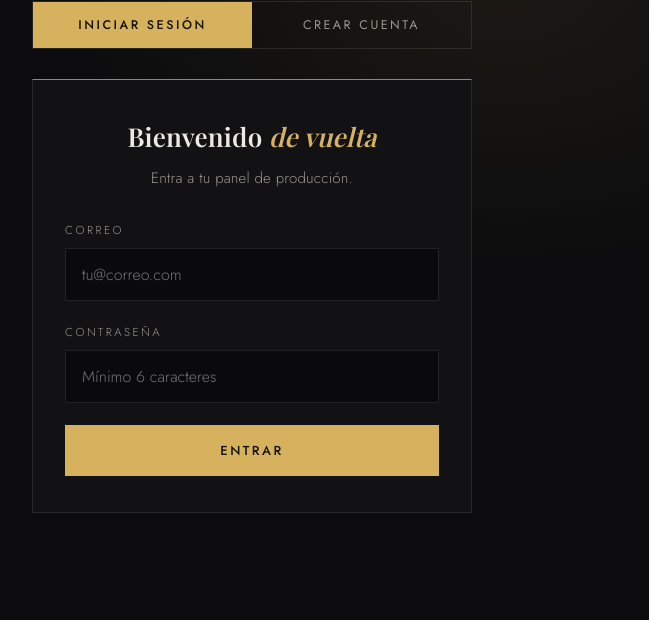
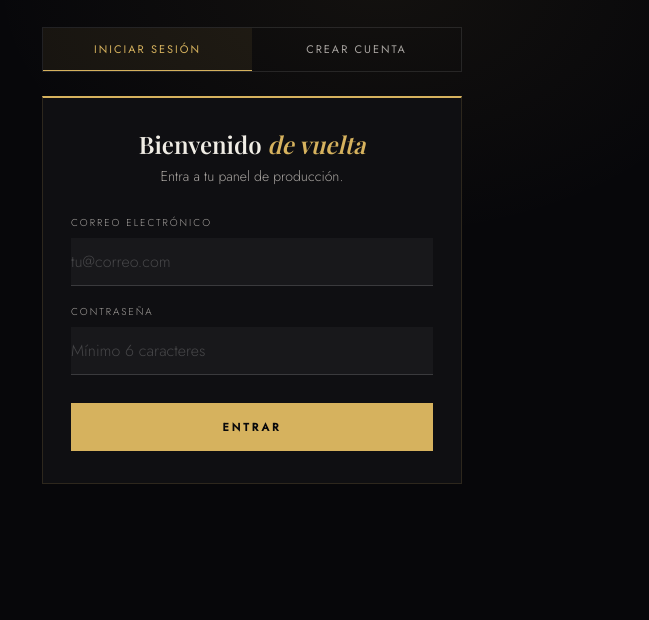
Before and after one commit to viraliza88-cpu/viraliza-app, a website: page public/login.html in a window 1280 px wide. Shown: the part 180-800 px from the top of the page, without its empty margins (388-1037 px from the left). Drawn offline with nearby package versions, Linux system fonts and the light colour scheme; a web font is replaced by a local one.

Commit message:
login rediseñado optimizado movil

```diff
--- a/public/login.html
+++ b/public/login.html
@@ -5,45 +5,64 @@
 <meta name="viewport" content="width=device-width, initial-scale=1.0">
 <title>Acceso — Viraliza</title>
 <link rel="preconnect" href="https://fonts.googleapis.com">
-<link rel="preconnect" href="https://fonts.gstatic.com" crossorigin>
 <link href="https://fonts.googleapis.com/css2?family=Playfair+Display:ital,wght@0,500;0,600;1,500&family=Jost:wght@300;400;500&display=swap" rel="stylesheet">
-<link rel="stylesheet" href="estilos.css">
+<style>
+*,*::before,*::after{box-sizing:border-box;margin:0;padding:0}
+:root{--gold:#D6B25E;--bg:#07070A;--bg2:#0F0F12;--ink:#F0EDE5;--muted:#A8A4A0;--line:rgba(255,255,255,.1)}
+body{background:var(--bg);color:var(--ink);font-family:"Jost",sans-serif;font-weight:300;min-height:100vh;display:grid;place-items:center;padding:24px 16px;background-image:radial-gradient(600px 400px at 60% 20%,rgba(214,178,94,.06),transparent 65%)}
+.caja{width:100%;max-width:420px}
+.logo{display:block;text-align:center;font-family:"Playfair Display",serif;font-size:26px;color:var(--ink);text-decoration:none;margin-bottom:36px}
+.logo span{color:var(--gold)}
+.tabs{display:flex;border:1px solid var(--line);margin-bottom:24px;overflow:hidden}
+.tab-btn{flex:1;background:none;border:none;color:var(--muted);font-family:"Jost",sans-serif;font-size:11px;letter-spacing:2px;text-transform:uppercase;padding:13px;cursor:pointer;transition:all .2s}
+.tab-btn.activo{background:rgba(214,178,94,.08);color:var(--gold);border-bottom:1px solid var(--gold)}
+.card{background:var(--bg2);border:1px solid rgba(214,178,94,.15);border-top:2px solid var(--gold);padding:32px 28px}
+h1{font-family:"Playfair Display",serif;font-size:24px;text-align:center;margin-bottom:6px;line-height:1.2}
+h1 em{font-style:italic;color:var(--gold)}
+.sub{text-align:center;color:var(--muted);font-size:14px;margin-bottom:28px;line-height:1.6}
+.msg{font-size:13px;padding:10px 14px;margin-bottom:16px;border-radius:2px;display:none}
+.msg.ok{background:rgba(105,240,174,.08);border:1px solid rgba(105,240,174,.2);color:#69F0AE;display:block}
+.msg.err{background:rgba(232,72,85,.08);border:1px solid rgba(232,72,85,.2);color:#E84855;display:block}
+label{font-size:10px;letter-spacing:2px;text-transform:uppercase;color:var(--muted);display:block;margin-bottom:8px;margin-top:18px}
+input{width:100%;background:rgba(255,255,255,.04);border:none;border-bottom:1px solid rgba(255,255,255,.15);padding:12px 0;font-size:16px;color:var(--ink);outline:none;font-family:"Jost",sans-serif;font-weight:300;transition:border-color .25s;-webkit-appearance:none}
+input::placeholder{color:rgba(255,255,255,.2)}
+input:focus{border-bottom-color:var(--gold)}
+.btn-main{display:block;width:100%;background:var(--gold);color:#09090B;border:none;font-family:"Jost",sans-serif;font-size:11px;font-weight:700;letter-spacing:3px;text-transform:uppercase;padding:16px;cursor:pointer;margin-top:28px;transition:all .3s}
+.btn-main:hover{background:#E8C96A;transform:translateY(-1px)}
+.btn-main:active{transform:translateY(0)}
+.alterno{text-align:center;font-size:13px;color:var(--muted);margin-top:20px}
+.alterno a{color:var(--gold);text-decoration:none}
+.alterno a:hover{text-decoration:underline}
+@media(max-width:480px){
+  .card{padding:24px 18px}
+  h1{font-size:22px}
+  input{font-size:16px}
+}
+</style>
 </head>
 <body>
-
-<main class="acceso">
 <div class="caja">
-    <a class="logo" href="index.html">Viraliza<i>.</i></a>
-
-    <div class="tabs" role="tablist">
-      <button id="tab-login" type="button">Iniciar sesión</button>
-      <button id="tab-registro" type="button">Crear cuenta</button>
+  <a class="logo" href="index.html">Viraliza<span>.</span></a>
+  <div class="tabs">
+    <button class="tab-btn activo" id="tab-login" type="button">Iniciar sesión</button>
+    <button class="tab-btn" id="tab-registro" type="button">Crear cuenta</button>
   </div>
-
-    <div class="card gold">
-      <h1 class="serif" id="titulo">Bienvenido <em>de vuelta</em></h1>
+  <div class="card">
+    <h1 id="titulo">Bienvenido <em>de vuelta</em></h1>
     <p class="sub" id="subtitulo">Entra a tu panel de producción.</p>
-
     <p class="msg" id="mensaje"></p>
-
     <div id="campo-nombre" style="display:none">
       <label for="nombre">Tu nombre</label>
       <input id="nombre" type="text" autocomplete="name" placeholder="Esteban Rendón">
     </div>
-
-      <label for="email">Correo</label>
+    <label for="email">Correo electrónico</label>
     <input id="email" type="email" autocomplete="email" placeholder="tu@correo.com">
-
     <label for="clave">Contraseña</label>
     <input id="clave" type="password" autocomplete="current-password" placeholder="Mínimo 6 caracteres">
-
-      <button class="btn block" id="accion" type="button">Entrar</button>
-
+    <button class="btn-main" id="accion" type="button">Entrar</button>
     <p class="alterno" id="alterno">¿Aún no tienes cuenta? <a href="#" id="cambiar">Crea una gratis</a></p>
   </div>
 </div>
-</main>
-
 <script src="app.js"></script>
 <script>Acceso.iniciar();</script>
 </body>
```
Lines whose indentation alone changed are shown as unchanged.
